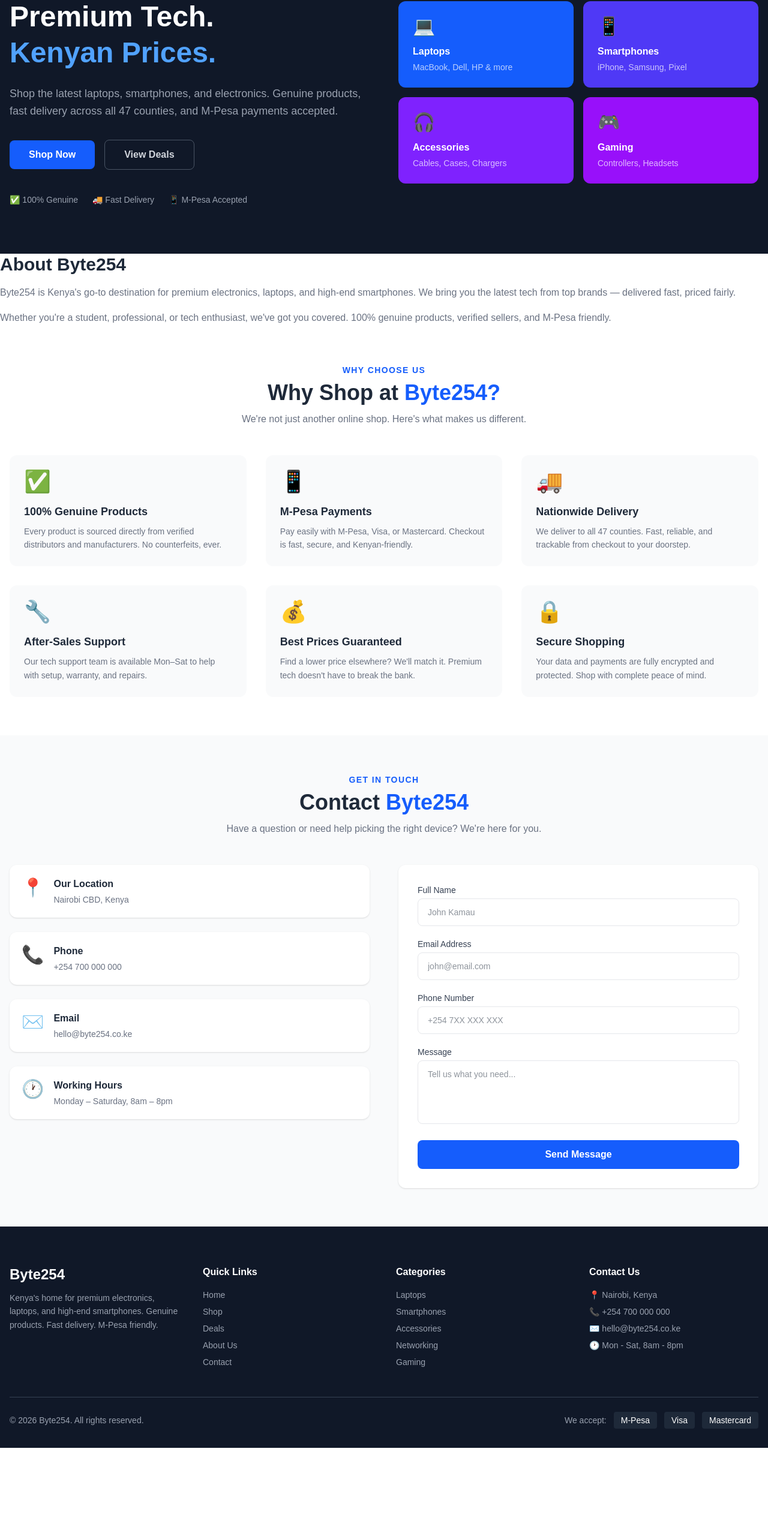
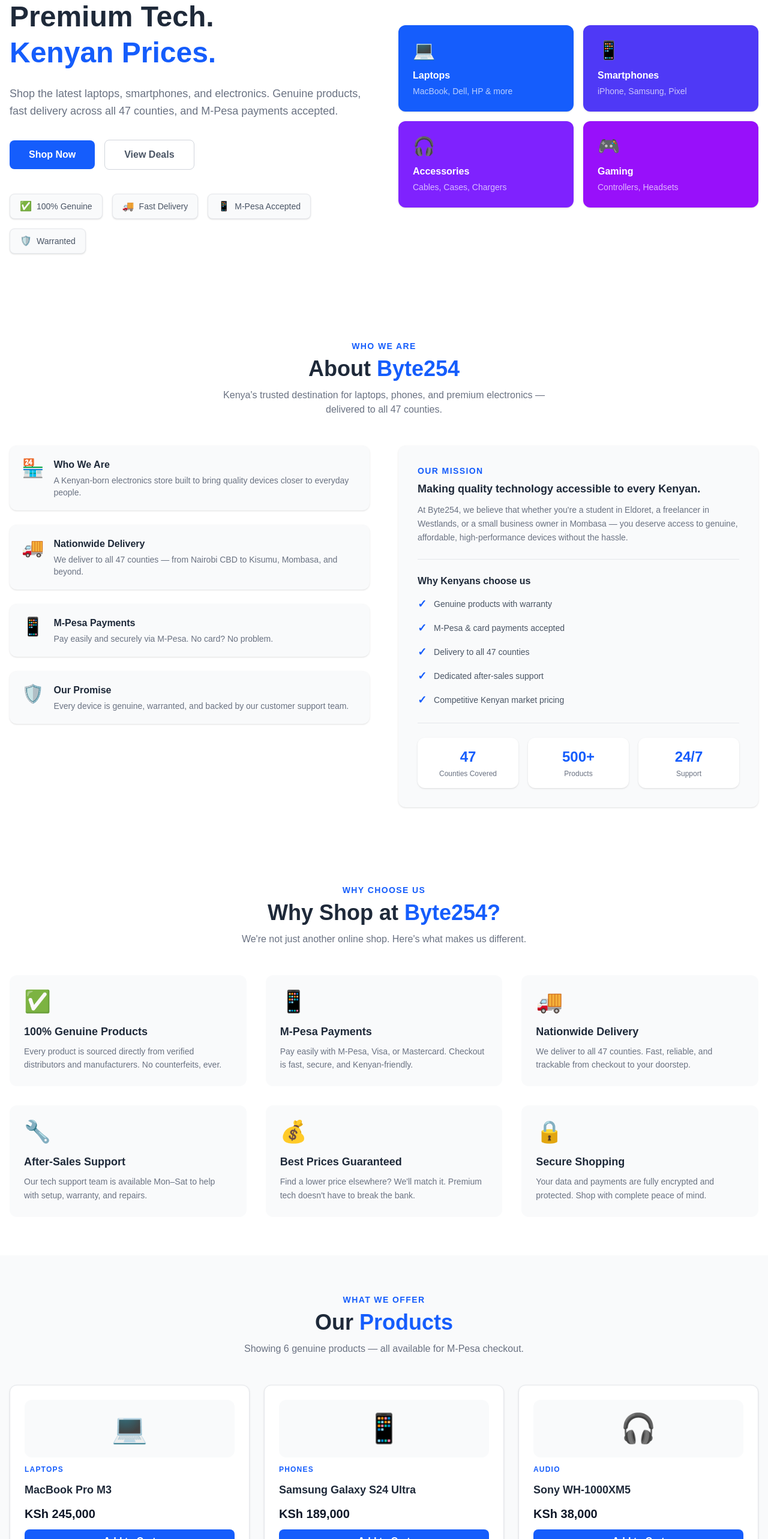
Before and after one commit to B-enah/Byte254, a Next.js app: page / in a window 1280 px wide. Shown: the part 114-2680 px from the top of the page at 60% size. Before the commit the page ends 2528 px from the top, so only its background shows below. Built offline with nearby package versions, Linux system fonts and the light colour scheme.

Commit message:
Website redesign

```diff
--- a/src/app/page.tsx
+++ b/src/app/page.tsx
@@ -3,6 +3,7 @@
 import ContactUs from "@/features/landingPage/components/ContactUs"
 import Footer from "@/features/landingPage/components/Footer"
 import WhyUs from "@/features/landingPage/components/WhyUs"
+import Product from "@/features/landingPage/components/Product"
 
 export default function Home() {
   return (
@@ -10,6 +11,7 @@
       <HeroSection />
       <About />
       <WhyUs />
+      <Product />
       <ContactUs />
       <Footer />
     </main>
--- a/src/features/landingPage/components/About.tsx
+++ b/src/features/landingPage/components/About.tsx
@@ -1,17 +1,118 @@
-// src/app/features/landingpage/components/About.tsx
+// src/features/landingPage/components/About.tsx
 
 export default function About() {
   return (
-    <><h2 className="text-3xl font-bold text-gray-800 mb-4">
-          About Byte254
-      </h2><p className="text-gray-500 leading-relaxed mb-4">
-              Byte254 is Kenya's go-to destination for premium electronics,
-              laptops, and high-end smartphones. We bring you the latest tech
-              from top brands — delivered fast, priced fairly.
-          </p><p className="text-gray-500 leading-relaxed">
-              Whether you're a student, professional, or tech enthusiast,
-              we've got you covered. 100% genuine products, verified sellers,
-              and M-Pesa friendly.
-          </p></>
+    <section className="bg-white py-16">
+      <div className="max-w-7xl mx-auto px-4">
+
+        {/* Heading */}
+        <div className="text-center mb-12">
+          <p className="text-blue-600 text-sm font-semibold uppercase tracking-widest mb-2">
+            Who We Are
+          </p>
+          <h2 className="text-4xl font-bold text-gray-800">
+            About <span className="text-blue-600">Byte254</span>
+          </h2>
+          <p className="text-gray-500 mt-3 max-w-xl mx-auto">
+            Kenya's trusted destination for laptops, phones, and premium electronics — delivered to all 47 counties.
+          </p>
+        </div>
+
+        <div className="grid grid-cols-1 md:grid-cols-2 gap-12">
+
+          {/* Left - Stats */}
+          <div className="flex flex-col gap-6">
+            {[
+              {
+                icon: "🏪",
+                title: "Who We Are",
+                detail: "A Kenyan-born electronics store built to bring quality devices closer to everyday people.",
+              },
+              {
+                icon: "🚚",
+                title: "Nationwide Delivery",
+                detail: "We deliver to all 47 counties — from Nairobi CBD to Kisumu, Mombasa, and beyond.",
+              },
+              {
+                icon: "📱",
+                title: "M-Pesa Payments",
+                detail: "Pay easily and securely via M-Pesa. No card? No problem.",
+              },
+              {
+                icon: "🛡️",
+                title: "Our Promise",
+                detail: "Every device is genuine, warranted, and backed by our customer support team.",
+              },
+            ].map((item) => (
+              <div
+                key={item.title}
+                className="flex items-start gap-4 bg-gray-50 rounded-xl p-5 shadow-sm"
+              >
+                <p className="text-3xl">{item.icon}</p>
+                <div>
+                  <p className="text-gray-800 font-semibold">{item.title}</p>
+                  <p className="text-gray-500 text-sm mt-1">{item.detail}</p>
+                </div>
+              </div>
+            ))}
+          </div>
+
+          {/* Right - Mission card */}
+          <div className="bg-gray-50 rounded-xl p-8 shadow-sm flex flex-col gap-6">
+
+            <div>
+              <p className="text-blue-600 text-sm font-semibold uppercase tracking-widest mb-2">
+                Our Mission
+              </p>
+              <p className="text-gray-800 text-lg font-bold leading-snug">
+                Making quality technology accessible to every Kenyan.
+              </p>
+              <p className="text-gray-500 text-sm mt-3 leading-relaxed">
+                At Byte254, we believe that whether you're a student in Eldoret, a
+                freelancer in Westlands, or a small business owner in Mombasa —
+                you deserve access to genuine, affordable, high-performance devices
+                without the hassle.
+              </p>
+            </div>
+
+            <hr className="border-gray-200" />
+
+            <div>
+              <p className="text-gray-800 font-semibold mb-3">Why Kenyans choose us</p>
+              <div className="flex flex-col gap-3">
+                {[
+                  "Genuine products with warranty",
+                  "M-Pesa & card payments accepted",
+                  "Delivery to all 47 counties",
+                  "Dedicated after-sales support",
+                  "Competitive Kenyan market pricing",
+                ].map((point) => (
+                  <div key={point} className="flex items-center gap-3">
+                    <span className="text-blue-600 font-bold text-lg">✓</span>
+                    <p className="text-gray-600 text-sm">{point}</p>
+                  </div>
+                ))}
+              </div>
+            </div>
+
+            <hr className="border-gray-200" />
+
+            <div className="grid grid-cols-3 gap-4 text-center">
+              {[
+                { stat: "47", label: "Counties Covered" },
+                { stat: "500+", label: "Products" },
+                { stat: "24/7", label: "Support" },
+              ].map((item) => (
+                <div key={item.label} className="bg-white rounded-xl p-4 shadow-sm">
+                  <p className="text-blue-600 text-2xl font-bold">{item.stat}</p>
+                  <p className="text-gray-500 text-xs mt-1">{item.label}</p>
+                </div>
+              ))}
+            </div>
+
+          </div>
+        </div>
+      </div>
+    </section>
   )
 }
--- a/src/features/landingPage/components/HeroSection.tsx
+++ b/src/features/landingPage/components/HeroSection.tsx
@@ -1,20 +1,20 @@
-// src/app/features/landingPage/components/Hero.tsx
+// src/features/landingPage/components/Hero.tsx
 
 export default function Hero() {
   return (
-        <section className="bg-gray-900 text-white py-20">
+    <section className="bg-white py-20">
       <div className="max-w-7xl mx-auto px-4 flex flex-col md:flex-row items-center gap-12">
 
         {/* Left - Text */}
         <div className="flex-1">
-                    <p className="text-blue-400 text-sm font-semibold uppercase tracking-widest mb-3">
+          <p className="text-blue-600 text-sm font-semibold uppercase tracking-widest mb-3">
             New Arrivals 🔥
           </p>
-                    <h1 className="text-5xl font-bold leading-tight mb-6">
+          <h1 className="text-5xl font-bold leading-tight mb-6 text-gray-800">
             Premium Tech. <br />
-                        <span className="text-blue-400">Kenyan Prices.</span>
+            <span className="text-blue-600">Kenyan Prices.</span>
           </h1>
-                    <p className="text-gray-400 text-lg leading-relaxed mb-8">
+          <p className="text-gray-500 text-lg leading-relaxed mb-8">
             Shop the latest laptops, smartphones, and electronics.
             Genuine products, fast delivery across all 47 counties,
             and M-Pesa payments accepted.
@@ -25,16 +25,27 @@
             <button className="bg-blue-600 hover:bg-blue-700 text-white px-8 py-3 rounded-lg font-semibold transition-colors">
               Shop Now
             </button>
-                        <button className="border border-gray-600 hover:border-white text-gray-300 hover:text-white px-8 py-3 rounded-lg font-semibold transition-colors">
+            <button className="border border-gray-300 hover:border-blue-600 text-gray-600 hover:text-blue-600 px-8 py-3 rounded-lg font-semibold transition-colors">
               View Deals
             </button>
           </div>
 
           {/* Trust Badges */}
-                    <div className="flex items-center gap-6 mt-10 text-sm text-gray-400">
-                        <span>✅ 100% Genuine</span>
-                        <span>🚚 Fast Delivery</span>
-                        <span>📱 M-Pesa Accepted</span>
+          <div className="flex flex-wrap items-center gap-4 mt-10">
+            {[
+              { icon: "✅", label: "100% Genuine" },
+              { icon: "🚚", label: "Fast Delivery" },
+              { icon: "📱", label: "M-Pesa Accepted" },
+              { icon: "🛡️", label: "Warranted" },
+            ].map((badge) => (
+              <div
+                key={badge.label}
+                className="flex items-center gap-2 bg-gray-50 border border-gray-200 rounded-lg px-4 py-2 shadow-sm"
+              >
+                <span>{badge.icon}</span>
+                <span className="text-sm text-gray-600 font-medium">{badge.label}</span>
+              </div>
+            ))}
           </div>
         </div>
 
@@ -48,7 +59,7 @@
           ].map((item) => (
             <div
               key={item.label}
-                            className={`${item.bg} rounded-xl p-6 cursor-pointer hover:opacity-90 transition-opacity`}
+              className={`${item.bg} rounded-xl p-6 cursor-pointer hover:opacity-90 transition-opacity shadow-sm`}
             >
               <p className="text-3xl mb-3">{item.icon}</p>
               <p className="font-semibold text-white">{item.label}</p>
@@ -59,5 +70,5 @@
 
       </div>
     </section>
-    )
+  );
 }
--- /dev/null
+++ b/src/features/landingPage/components/Product.tsx
@@ -0,0 +1,57 @@
+// src/features/landingPage/components/Product.tsx
+
+const products = [
+  { id: 1, name: "MacBook Pro M3", price: 245000, category: "Laptops", image: "💻" },
+  { id: 2, name: "Samsung Galaxy S24 Ultra", price: 189000, category: "Phones", image: "📱" },
+  { id: 3, name: "Sony WH-1000XM5", price: 38000, category: "Audio", image: "🎧" },
+  { id: 4, name: 'iPad Pro 12.9"', price: 145000, category: "Tablets", image: "📟" },
+  { id: 5, name: "Dell XPS 15", price: 198000, category: "Laptops", image: "💻" },
+  { id: 6, name: "iPhone 15 Pro Max", price: 210000, category: "Phones", image: "📱" },
+];
+
+export default function Product() {
+  return (
+    <section className="bg-gray-50 py-16">
+      <div className="max-w-7xl mx-auto px-4">
+
+        {/* Heading */}
+        <div className="text-center mb-12">
+          <p className="text-blue-600 text-sm font-semibold uppercase tracking-widest mb-2">
+            What We Offer
+          </p>
+          <h2 className="text-4xl font-bold text-gray-800">
+            Our <span className="text-blue-600">Products</span>
+          </h2>
+          <p className="text-gray-500 mt-3 max-w-xl mx-auto">
+            Showing {products.length} genuine products — all available for M-Pesa checkout.
+          </p>
+        </div>
+
+        {/* Grid */}
+        <div className="grid grid-cols-1 sm:grid-cols-2 lg:grid-cols-3 gap-6">
+          {products.map((product) => (
+            <div
+              key={product.id}
+              className="bg-white border border-gray-200 rounded-xl p-6 flex flex-col gap-3 shadow-sm hover:shadow-md transition-shadow"
+            >
+              <div className="text-5xl text-center bg-gray-50 rounded-xl py-6">
+                {product.image}
+              </div>
+              <span className="text-xs font-semibold uppercase tracking-widest text-blue-600">
+                {product.category}
+              </span>
+              <h2 className="text-lg font-semibold text-gray-800">{product.name}</h2>
+              <p className="text-xl font-bold text-gray-900">
+                KSh {product.price.toLocaleString()}
+              </p>
+              <button className="mt-auto bg-blue-600 hover:bg-blue-700 text-white font-semibold py-2 px-4 rounded-lg transition-colors">
+                Add to Cart
+              </button>
+            </div>
+          ))}
+        </div>
+
+      </div>
+    </section>
+  );
+}
```
Lines whose indentation alone changed are shown as unchanged.
